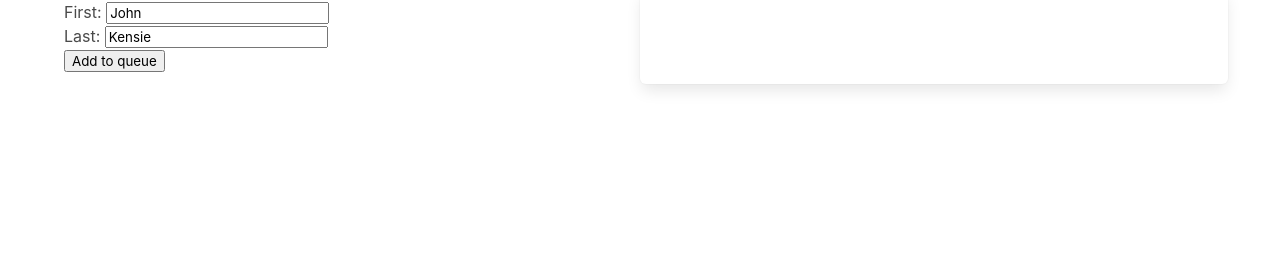
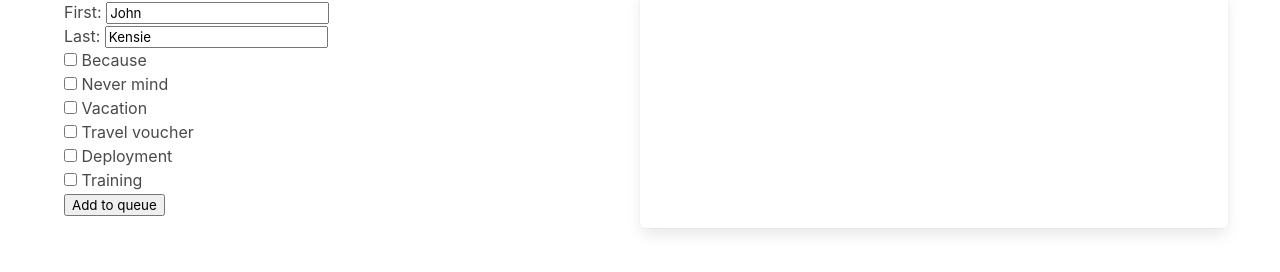
Before and after one commit to yevgeller/SignInVanillaJS, a plain HTML site: page index.html in a window 1280 px wide. Drawn offline with Linux system fonts and the light colour scheme.

Commit message:
Showing reasons for visit, started collecting them

```diff
--- a/index.html
+++ b/index.html
@@ -50,7 +50,9 @@
                 <div>Last:
                     <input type="text" id="lastName" value="Jones">
                 </div>
-                <div id="reasonsForVisit"></div>
+                <ul id="reasonsForVisit">
+
+                </ul>
                 <input type="button" onclick="addNew()" value="Add to queue">
             </div>
             <div class="column box is-half">
--- a/js/scripts.js
+++ b/js/scripts.js
@@ -6,8 +6,8 @@ document.addEventListener('DOMContentLoaded', function () {
 }, false);
 
 function setRandomName() {
-    let fNameIndex = getRandomInt(randomFirstNames.length) ;
-    let lNameIndex = getRandomInt(randomLastNames.length) ;
+    let fNameIndex = getRandomInt(randomFirstNames.length);
+    let lNameIndex = getRandomInt(randomLastNames.length);
     let randomFName = randomFirstNames[fNameIndex];
     let randomLName = randomLastNames[lNameIndex];
     // console.log('fName index ' + fNameIndex);
@@ -21,14 +21,52 @@ function getRandomInt(max) {
 }
 //set up reasons
 function loadReasonsForVisit() {
+    for (let i = 0; i < reasonsForVisit.length; i++) {
+        addReasonForVisit(reasonsForVisit[i])
+    }
+}
+
+function addReasonForVisit(reason) {
     let container = document.getElementById("reasonsForVisit");
+    let li = document.createElement("li");
+    let chb = document.createElement("input");
+    chb.type = "checkbox";
+    chb.value = reason.reason;
+    let chbKey = "reason" + reason.id;
+    chb.name = chbKey;
+    chb.id = chbKey;
+    let lbl = document.createElement("label");
+    lbl.htmlFor = chbKey;
+    lbl.appendChild(chb);
+    lbl.appendChild(document.createTextNode("   " + reason.reason));
+    lbl.classList.add("checkbox");
+    li.appendChild(lbl);
+    container.appendChild(li);
+}
+
+function collectCheckedReasonsForVisit() {
+    let selectedReasons = [];
+    let li = document.getElementById("reasonsForVisit");
+    for (let i = 0; i < li.length; i++) {
+        let chb = li.children[i].children[0].children[0];
+        if (chb.type == "checkbox") {
+            let id = chb.id.replace("reason", "");
+            let checked = chb.checked;
+            if(checked) {
+                //save
+            }
+        }
+    }
 }
 
 let people = [];
 let reasonsForVisit = [
     { 'id': 0, 'reason': 'Because' },
-    { 'id': 1, 'reason': 'Never mind' },
-    { 'id': 2, 'reason': 'Lost keys' },
+    { 'id': 10, 'reason': 'Never mind' },
+    { 'id': 20, 'reason': 'Vacation' },
+    { 'id': 30, 'reason': 'Travel voucher' },
+    { 'id': 40, 'reason': 'Deployment' },
+    { 'id': 50, 'reason': 'Training' },
 ];
 let counter = 0;
 
```
